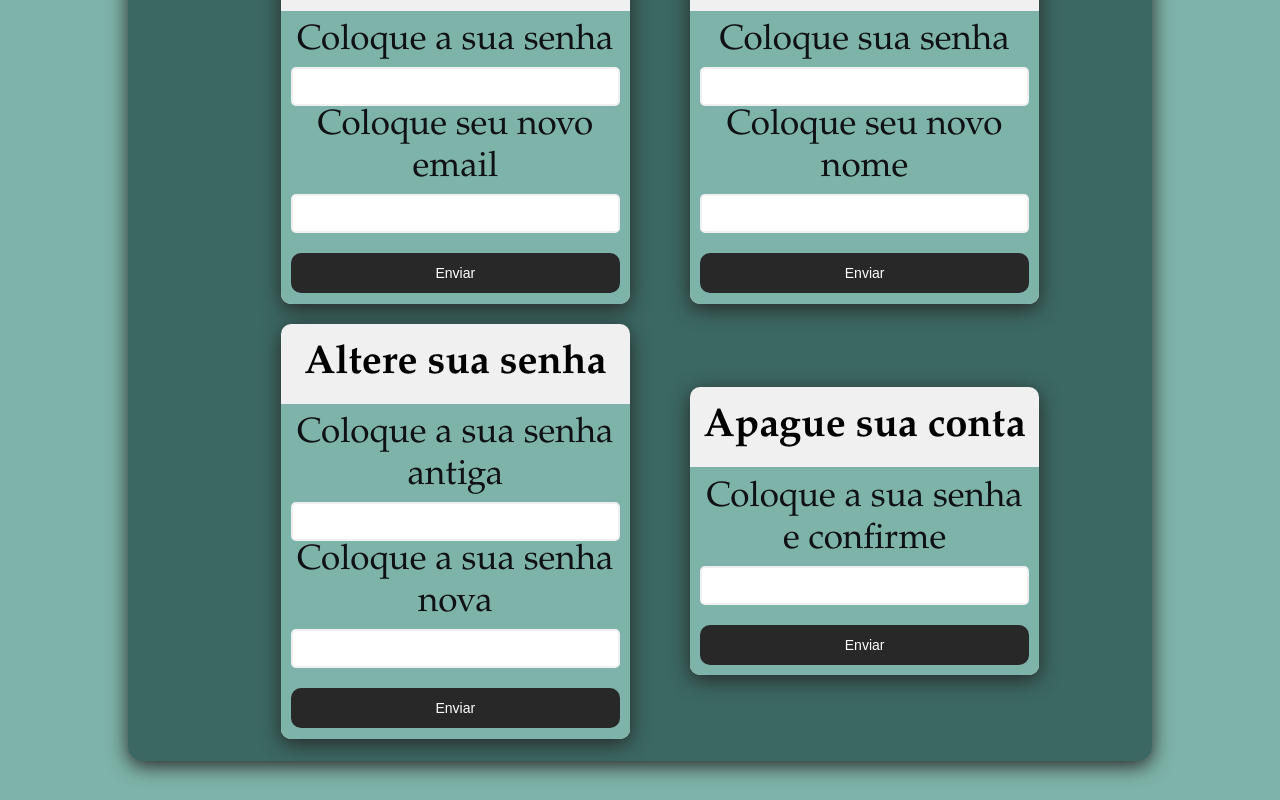
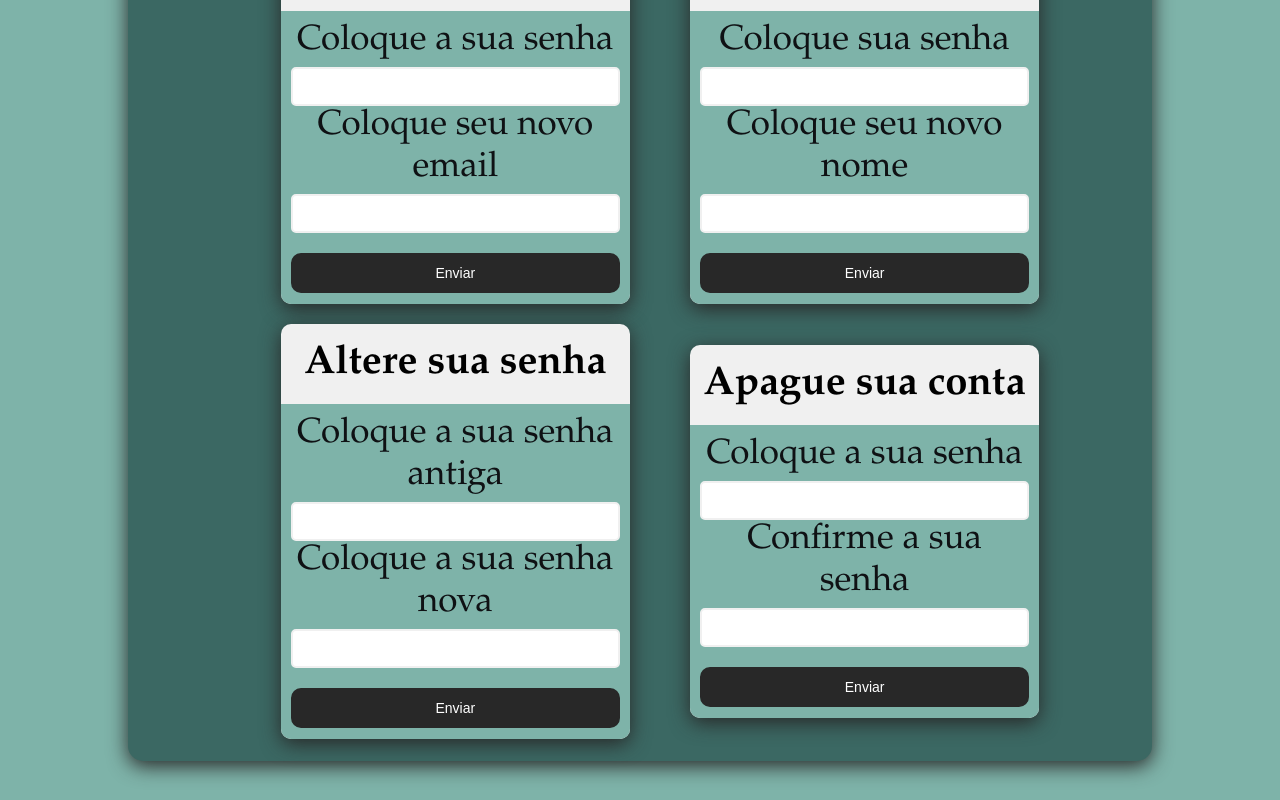
Before and after one commit to Bob-Cafezento/Front, a Vue app: page /conta in a window 1280 px wide. Shown: the part 482-1282 px from the top of the page. Built offline with nearby package versions, Linux system fonts and the light colour scheme.

Commit message:
Logando usuario

```diff
--- a/src/views/ContaView.vue
+++ b/src/views/ContaView.vue
@@ -1,6 +1,28 @@
+<script>
+import axios from "axios";
+
+export default {
+  data() {
+    return {
+      auth: {},
+    };
+  },
+  methods: {
+    async AlterarSenha() {
+      try {
+        await axios.post("http://localhost:8000/auth/password/change/", this.auth);
+        alert("Usuario deletado com sucesso");
+      } catch (e) {
+        alert("algum erro");
+      }
+    },
+  },
+};
+</script>
+
 <template>
   <div id="abrangent">
-    <main id="conta">
+    <main id="conta" @submit.prevent="criarUsuario">
       <div class="big-box-conta">
         <img src="@/assets/imagens/CONTA.png" width="200" />
         Tenha controle da sua conta
@@ -32,10 +54,10 @@
         <h2>Altere sua senha</h2>
         <div class="box">
           Coloque a sua senha antiga
-          <input type="password" /><br />
+          <input type="password" v-model="auth.password1"/><br />
 
           Coloque a sua senha nova
-          <input type="password" /><br />
+          <input type="password" v-model="auth.password2"/><br />
           <button type="submit" class="botao">Enviar</button>
         </div>
       </div>
@@ -43,8 +65,11 @@
       <div class="big-box">
         <h2>Apague sua conta</h2>
         <div class="box">
-          Coloque a sua senha e confirme<br />
-          <input type="password" /><br />
+          Coloque a sua senha<br/>
+          <input type="password"/>
+          Confirme a sua senha<br/>
+          <input type="password"/>
+          <br />
           <button type="submit" class="botao">Enviar</button>
         </div>
       </div>
--- a/src/views/HomeView.vue
+++ b/src/views/HomeView.vue
@@ -8,19 +8,19 @@
   <div id="abrangent">
     <main>
       <div class="box" @click="$router.push('/linguagens')">
-        <img src="@/assets/imagens/Linguagens.png" />
+        <img src="@/assets/imagens/Linguagens.png" /><br>
         Português
       </div>
       <div class="box" @click="$router.push('/matematica')">
-        <img src="@/assets/imagens/Esquadro.png" />
+        <img src="@/assets/imagens/Esquadro.png" /><br>
         Matemática
       </div>
       <div class="box" @click="$router.push('/historia')">
-        <img src="@/assets/imagens/Ampulheta.png" /><br />
+        <img src="@/assets/imagens/Ampulheta.png" /><br>
         História
       </div>
       <div class="box" @click="$router.push('/geografia')">
-        <img src="@/assets/imagens/geografia.png" />
+        <img src="@/assets/imagens/geografia.png" /><br>
         Geografia
       </div>
     </main>
--- a/src/views/LoginView.vue
+++ b/src/views/LoginView.vue
@@ -4,13 +4,13 @@ import axios from "axios";
 export default {
   data() {
     return {
-      usuario: {},
+      auth: {},
     };
   },
   methods: {
     async logarUsuario() {
       try {
-        await axios.post("http://localhost:8000/token/", this.usuario);
+        await axios.post("http://localhost:8000/auth/login/", this.auth);
         alert("Usuario logado com sucesso");
       } catch (e) {
         alert("algum erro");
@@ -32,9 +32,22 @@ export default {
           <label for="email">Username</label>
           <input
             type="text"
-            v-model="usuario.username"
+            v-model="auth.username"
             id="username"
             placeholder="Digite seu username"
+          />
+          <i class="fas fa-exclamation-circle"></i>
+          <i class="fas fa-check-circle"></i>
+          <small></small>
+        </div>
+
+        <div class="form-control">
+          <label for="email">E-mail</label>
+          <input
+            type="text"
+            v-model="auth.email"
+            id="email"
+            placeholder="Digite seu E-mail"
           />
           <i class="fas fa-exclamation-circle"></i>
           <i class="fas fa-check-circle"></i>
@@ -45,7 +58,7 @@ export default {
           <label for="password">Senha</label>
           <input
             type="password"
-            v-model="usuario.password"
+            v-model="auth.password"
             id="password"
             placeholder="Digite sua senha"
           />
```
